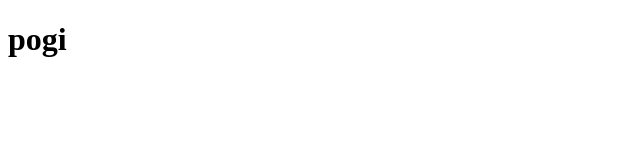
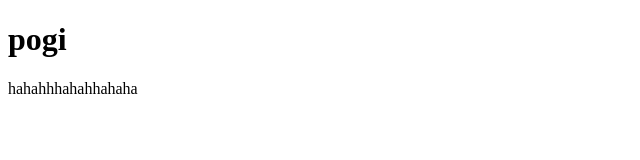
Before and after one commit to Tristhan22/Tristhan22.github.io, a plain HTML site: page index.html in a window 1280 px wide. Shown: the whole page, without its empty margins (0-640 px from the left). Drawn offline with Linux system fonts and the light colour scheme.

Commit message:
add new paragraph

```diff
--- a/index.html
+++ b/index.html
@@ -8,6 +8,7 @@
 </head>
 <body>
     <h1>pogi</h1>
+    <p>hahahhhahahhahaha</p>
 
 </body>
 </html>
```
